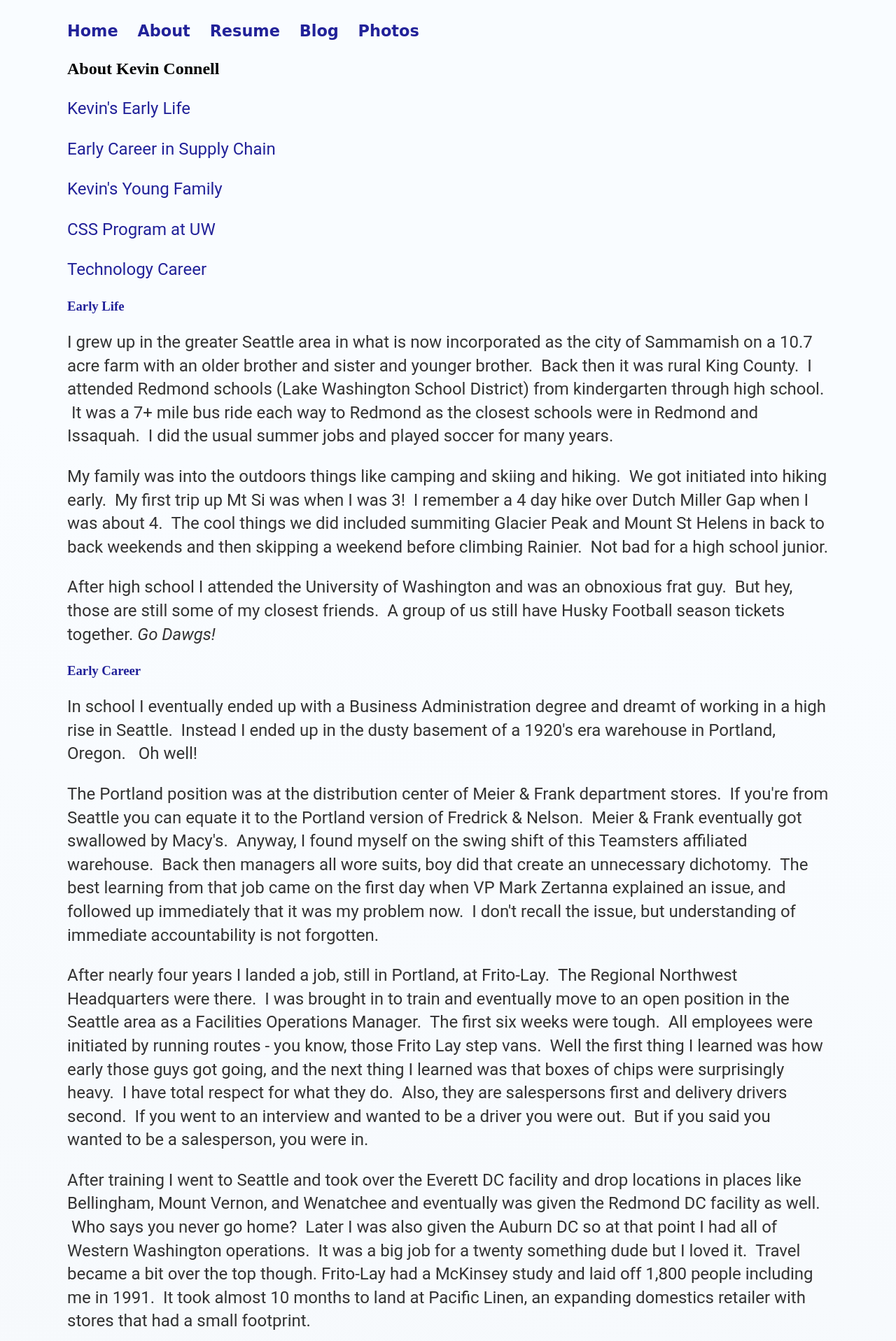
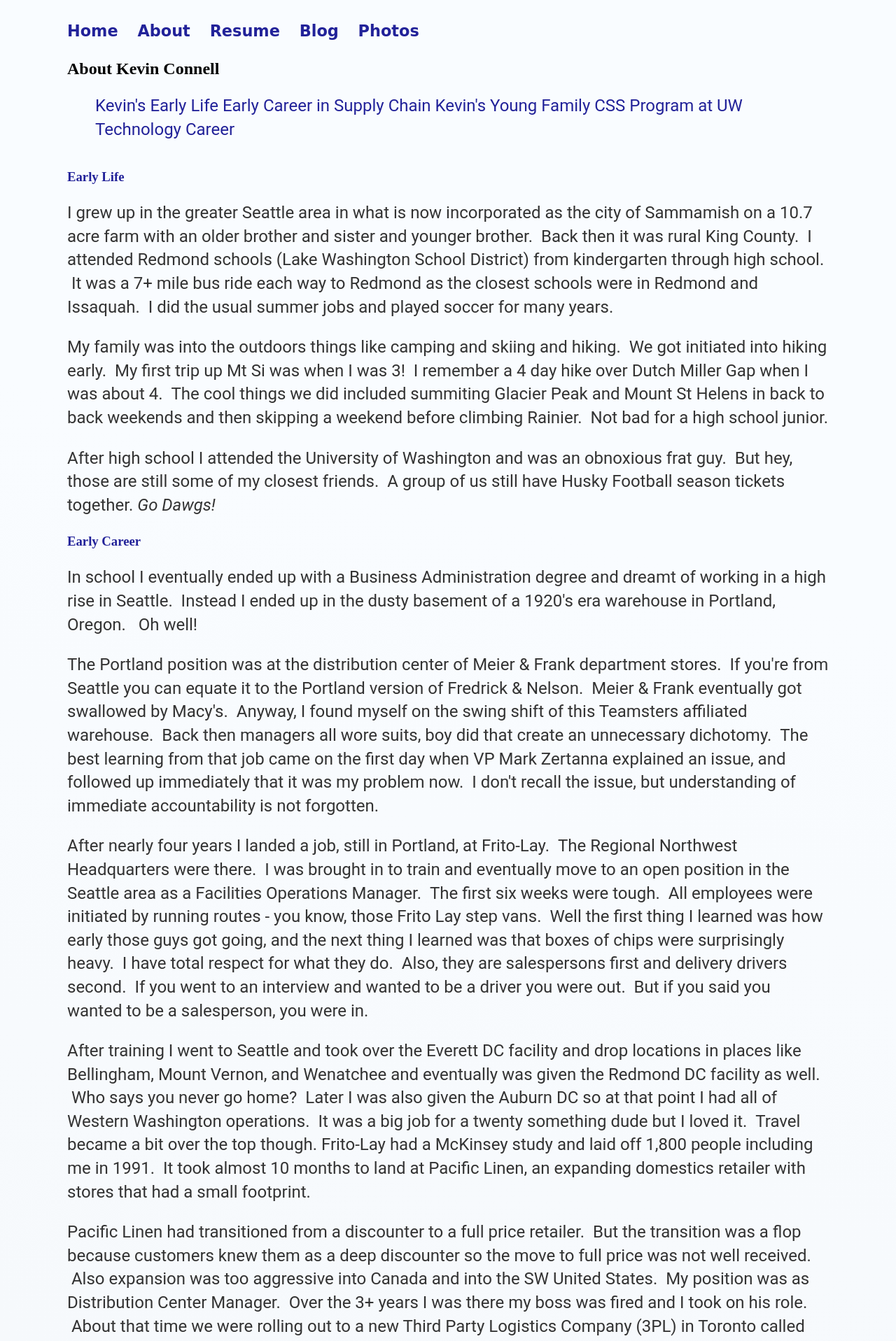
Before and after one commit to mo4dawg/mo4dawg.github.io, a Jekyll site: the page built from about/index.html, in a window 1280 px wide. Shown: the top 1917 px of the page at 70% size. Built offline with Jekyll 4.4.1, drawn with Linux system fonts in a browser that asks for light colours.

Commit message:
Update index.html

```diff
--- a/about/index.html
+++ b/about/index.html
@@ -4,11 +4,13 @@ title: About Kevin Connell
 ---
 <div class="blurb">
 <h2>About Kevin Connell</h2>
-<p><a href="#EarlyLife">Kevin's Early Life</a></p>
-<p><a href="#EarlyCareer">Early Career in Supply Chain</a></p>
-<p><a href="#Family">Kevin's Young Family</a></p>
-<p><a href="#School">CSS Program at UW</a></p>
-<p><a href="#Career">Technology Career</a></p>
+<ul class="posts">
+	<ui><a href="#EarlyLife">Kevin's Early Life</a></ui>
+	<ui><a href="#EarlyCareer">Early Career in Supply Chain</a></ui>
+	<ui><a href="#Family">Kevin's Young Family</a></ui>
+	<ui><a href="#School">CSS Program at UW</a></ui>
+	<ui><a href="#Career">Technology Career</a></ui>
+</ul>
 
 <h3><a name="EarlyLife">Early Life</a></h3>
 	<p>I grew up in the greater Seattle area in what is now incorporated as the city of Sammamish on a 10.7 acre farm with an older brother and sister and younger brother. &nbsp;Back then it was rural King County. &nbsp;I attended Redmond schools (Lake Washington School District) from kindergarten through high school. &nbsp;It was a 7+ mile bus ride each way to Redmond as the closest schools were in Redmond and Issaquah. &nbsp;I did the usual summer jobs and played soccer for many years.</p>
```
